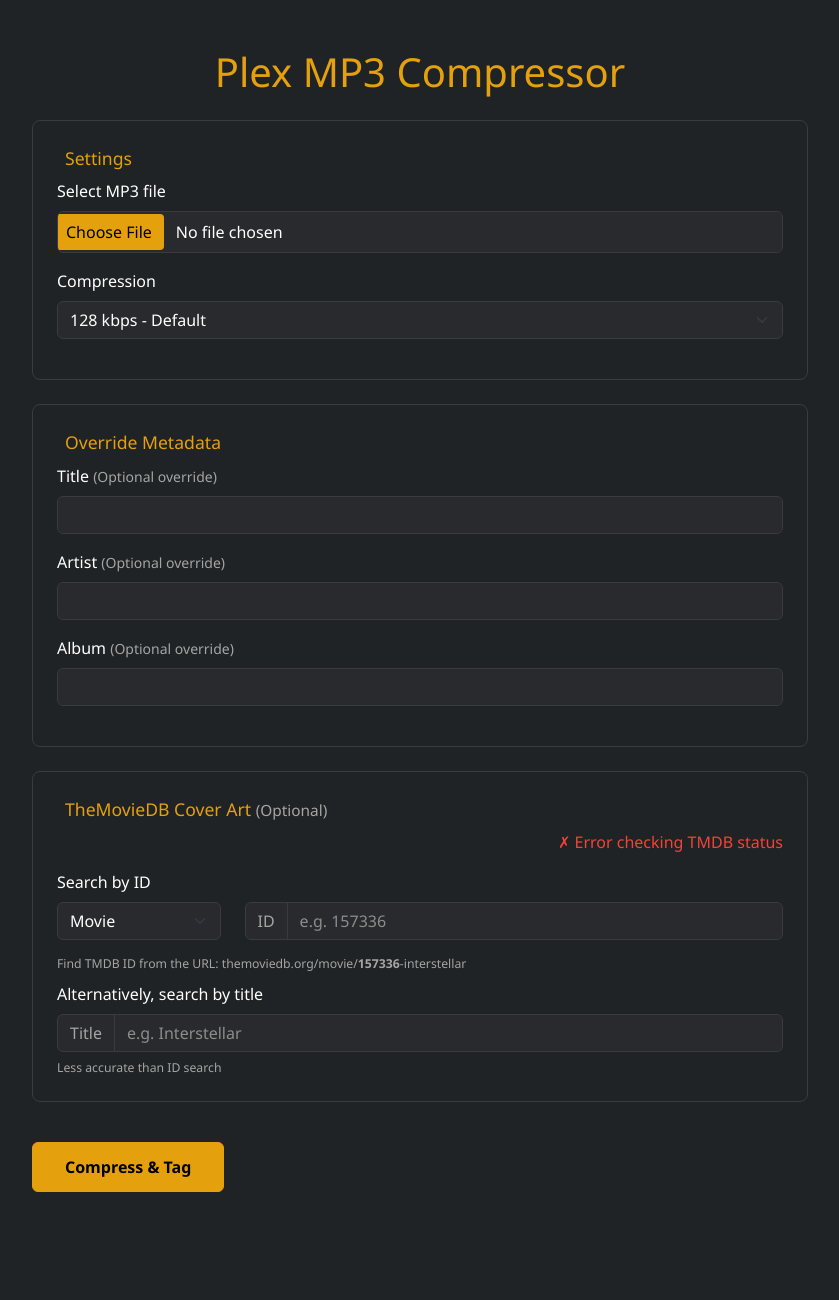
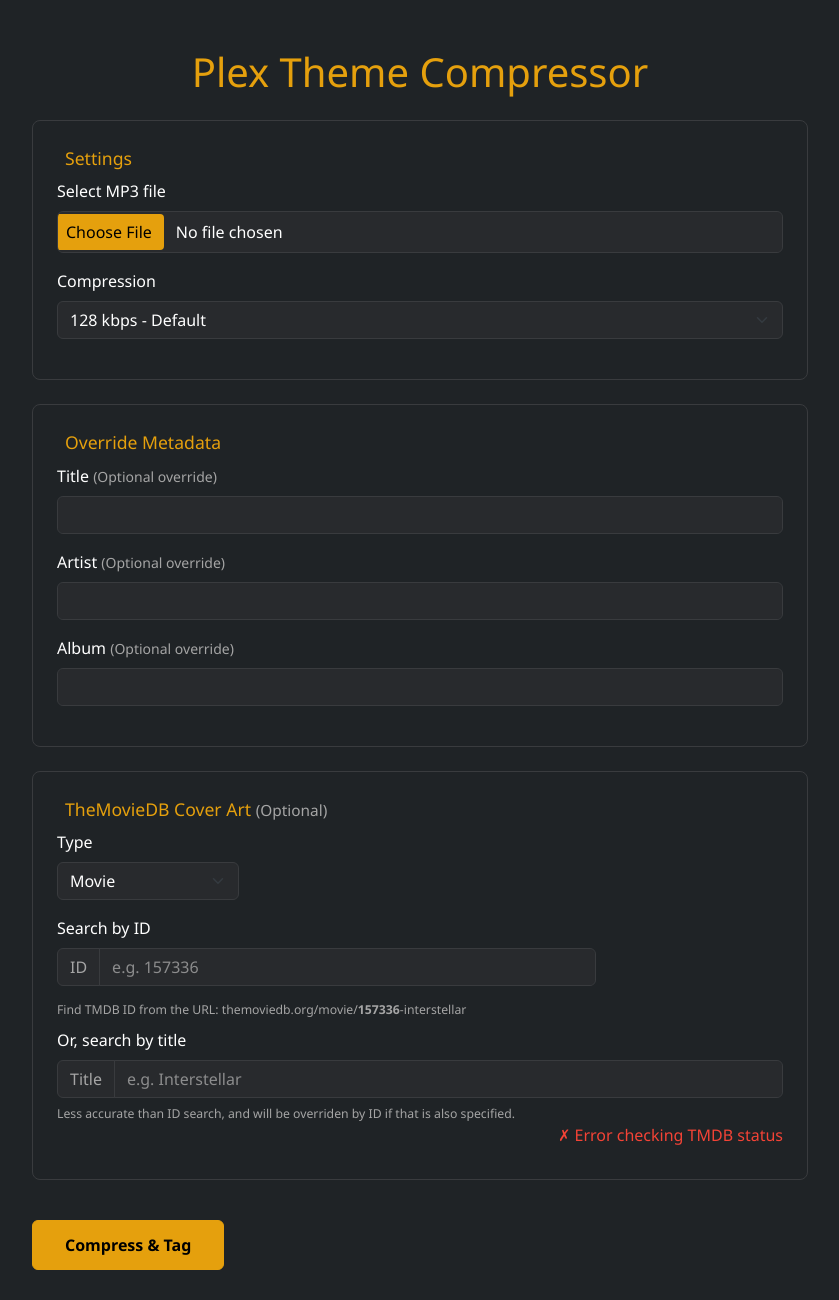
Before and after one commit to Soitora/Plex-Theme-Compressor, a website: page public/index.html in a window 1280 px wide. Shown: the whole page, without its empty margins (220-1059 px from the left). Before the commit the page ends 1240 px from the top, so only its background shows below. Drawn offline with nearby package versions, Linux system fonts and the light colour scheme; no server answers.

Commit message:
Some more tweaks to design

```diff
--- a/public/index.html
+++ b/public/index.html
@@ -3,13 +3,13 @@
 
 <head>
   <meta charset="UTF-8">
-  <title>MP3 Compressor for Plex</title>
+  <title>Plex Theme Compressor</title>
   <link href="https://cdn.jsdelivr.net/npm/bootstrap@5.3.0/dist/css/bootstrap.min.css" rel="stylesheet">
   <link href="styles.css" rel="stylesheet">
 </head>
 
 <body class="container py-5">
-  <h1 class="mb-4">Plex MP3 Compressor</h1>
+  <h1 class="mb-4">Plex Theme Compressor</h1>
 
   <!-- Status alert area -->
   <div id="statusAlert" class="alert d-none" role="alert"></div>
@@ -56,17 +56,17 @@
     <!-- TMDB Section -->
     <fieldset>
       <legend>TheMovieDB Cover Art <small class="text-muted">(Optional)</small></legend>
-      <span id="tmdbStatus">Checking TMDB API status...</span>
 
+      <div class="col-md-3">
+        <label class="form-label">Type</label>
+        <select class="form-select" id="tmdbType" name="tmdbType">
+          <option value="movie">Movie</option>
+          <option value="tv">Series</option>
+        </select>
+      </div>
       <div id="tmdbIdSection" class="mt-3">
         <label class="form-label">Search by ID</label>
         <div class="row">
-          <div class="col-md-3">
-            <select class="form-select" id="tmdbType" name="tmdbType">
-              <option value="movie">Movie</option>
-              <option value="tv">TV Series</option>
-            </select>
-          </div>
           <div class="col-md-9">
             <div class="input-group">
               <span class="input-group-text">ID</span>
@@ -78,18 +78,20 @@
         <div class="form-text mt-2" id="tmdbHelpText">
           <small>Find TMDB ID from the URL: themoviedb.org/movie/<strong>157336</strong>-interstellar</small>
         </div>
+
       </div>
 
       <!-- Fallback title search -->
       <div id="tmdbTitleSection" class="mt-2">
-        <label class="form-label">Alternatively, search by title</label>
+        <label class="form-label">Or, search by title</label>
         <div class="input-group">
           <span class="input-group-text">Title</span>
           <input type="text" class="form-control" id="tmdbTitle" name="tmdbTitle" placeholder="e.g. Interstellar">
         </div>
-        <div class="form-text"><small>Less accurate than ID search</small></div>
+        <div class="form-text"><small>Less accurate than ID search, and will be overriden by ID if that is also specified.</small></div>
       </div>
-      </div>
+    </div>
+    <span id="tmdbStatus">Checking TMDB API status...</span>
     </fieldset>
 
     <button type="submit" class="btn btn-primary mt-3" id="submitBtn">
```
